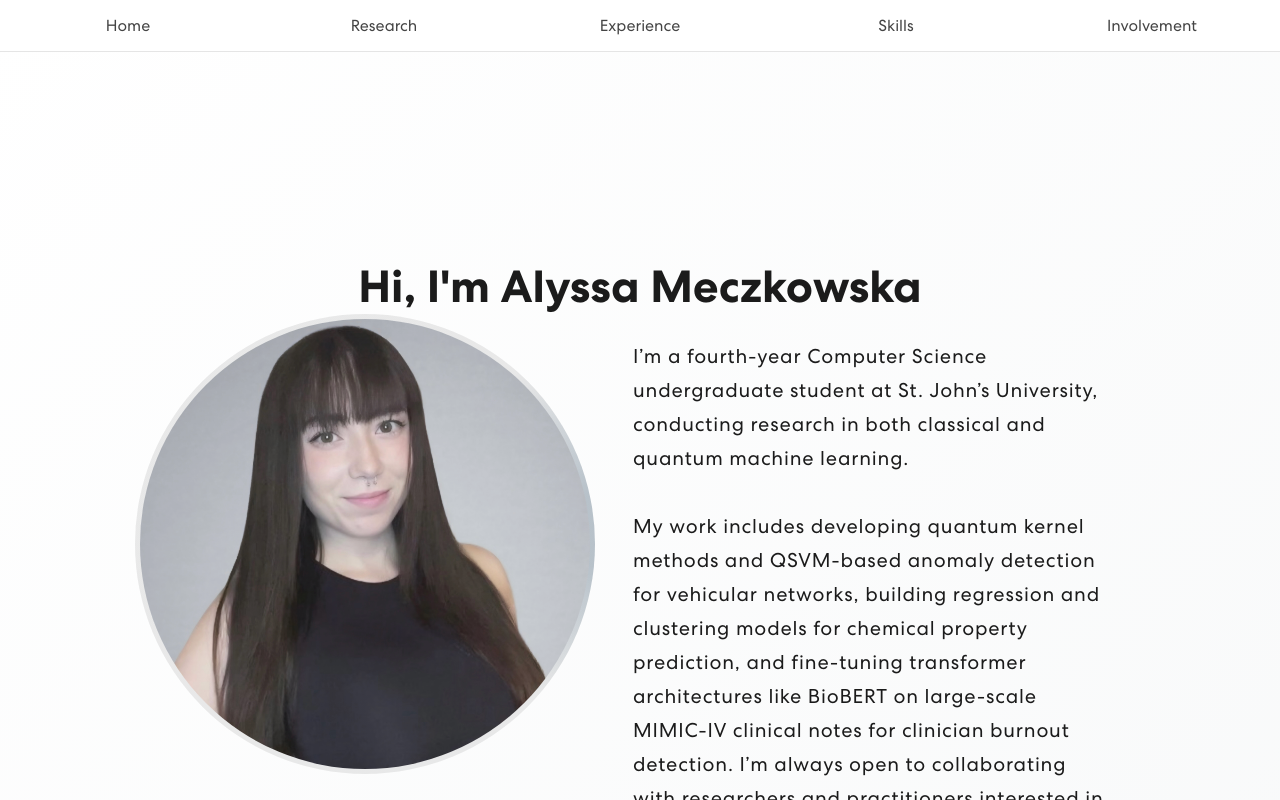
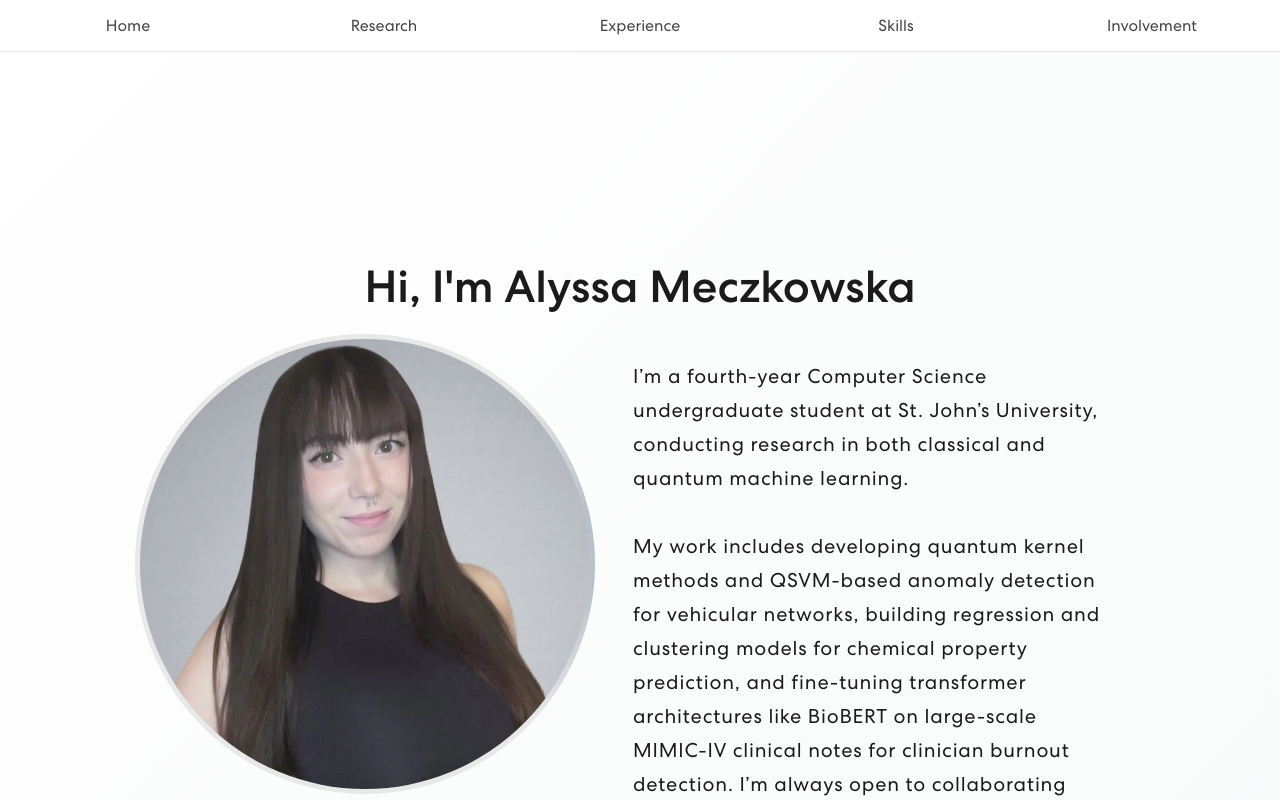
Before and after one commit to AlyssaVMeczkowska/personal-site, a React (Create React App) app: page / in a window 1280 px wide. Shown: the top 800 px of the page. Built offline with nearby package versions, Linux system fonts and the light colour scheme.

Commit message:
bug fixes

```diff
--- a/src/components/Banner.css
+++ b/src/components/Banner.css
@@ -8,8 +8,9 @@
 }
 
 h1 {
-  font-weight: 700;
+  font-weight: 500;
   padding-top: 120px;
+  padding-bottom: 20px;
   margin: auto;
   width: 50%;
   text-align: center;
@@ -84,6 +85,7 @@ h1 {
   min-width: 575px;
   font-size: 45px;
 }
+
 
 .a {
   text-decoration: none;
--- a/src/components/NavBar.css
+++ b/src/components/NavBar.css
@@ -113,7 +113,7 @@ nav a:nth-child(6):hover ~ #indicator {
 
 .scrolled {
   background-color: #f1f1f1af;
-  border-bottom: 1px solid rgba(227, 255, 254, 0.655);
+  border-bottom: 1px solid rgba(215, 215, 215, 0.655);
   width: 100%;
   padding-top: 0px;
   padding-bottom: 0px;
```
